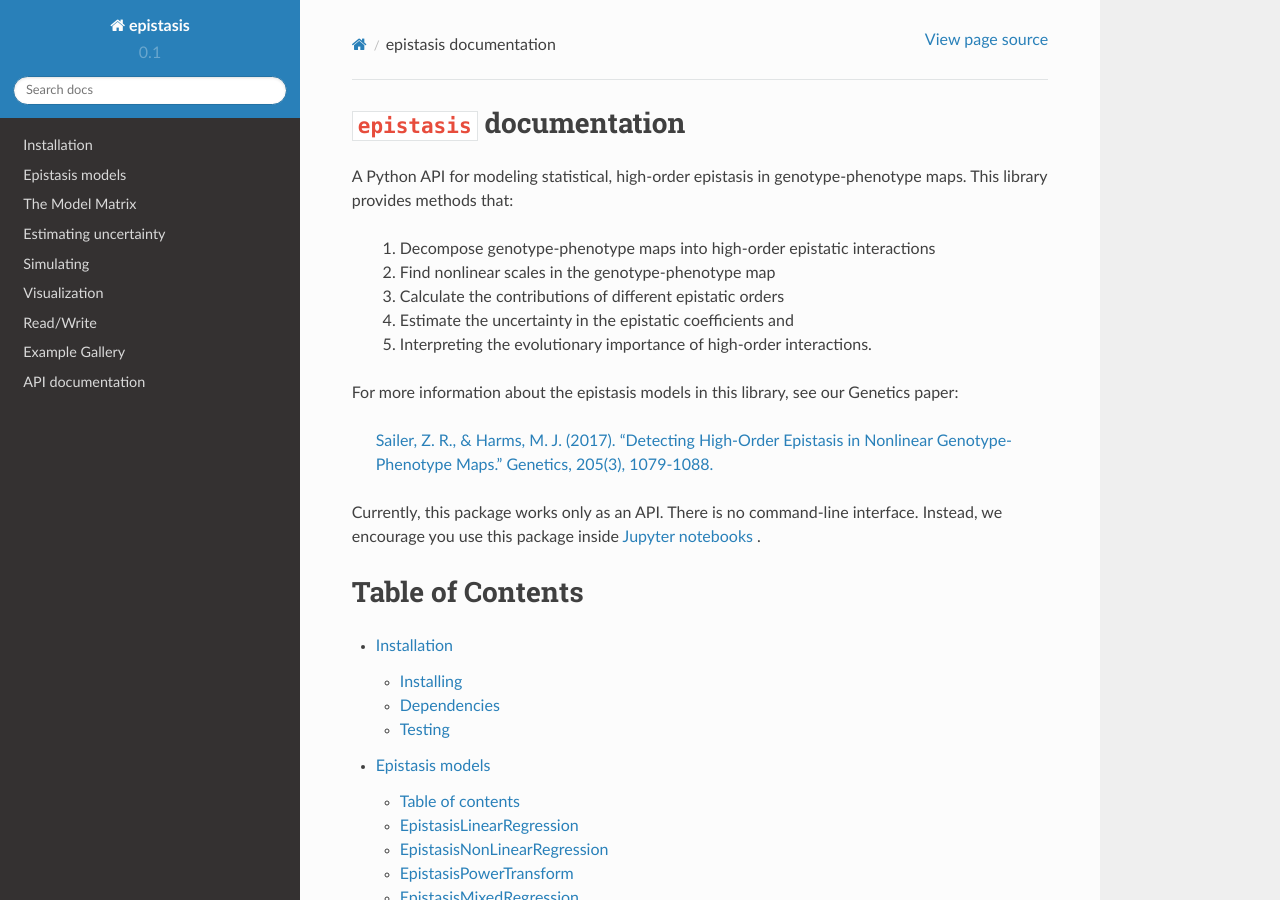
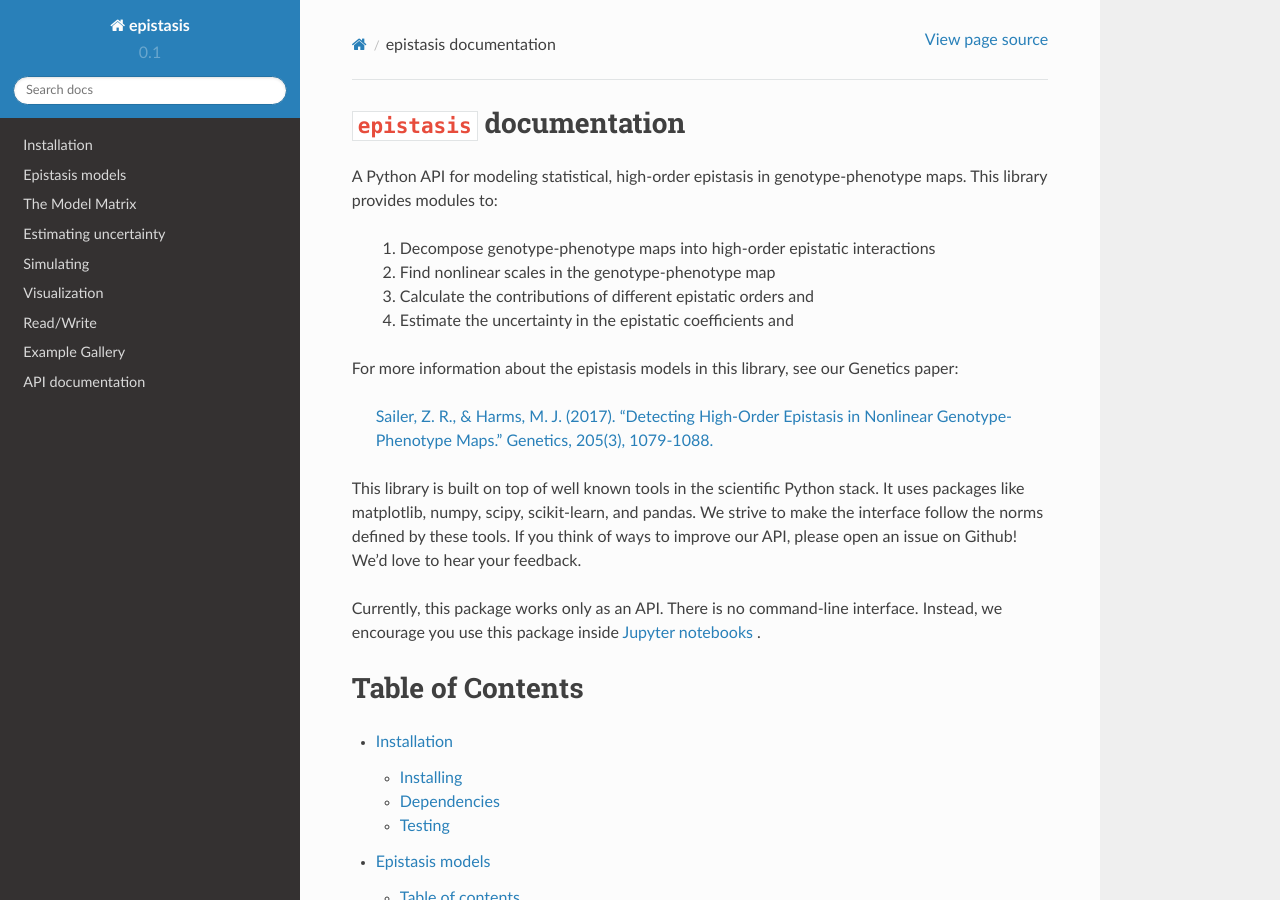
Before and after one commit to harmslab/epistasis, a Sphinx documentation site: the page built from docs/index.rst, in a window 1280 px wide and 900 px high. Built offline with Sphinx 7.4.7 and the Read the Docs theme 2.0.0, drawn with Linux system fonts in a browser that asks for light colours.

Commit message:
update docs

```diff
--- a/docs/index.rst
+++ b/docs/index.rst
@@ -7,19 +7,23 @@
 ===========================
 
 A Python API for modeling statistical, high-order epistasis in genotype-phenotype maps.
-This library provides methods that:
+This library provides modules to:
 
     1. Decompose genotype-phenotype maps into high-order epistatic interactions
     2. Find nonlinear scales in the genotype-phenotype map
-    3. Calculate the contributions of different epistatic orders
+    3. Calculate the contributions of different epistatic orders and
     4. Estimate the uncertainty in the epistatic coefficients and
-    5. Interpreting the evolutionary importance of high-order interactions.
 
 For more information about the epistasis models in this library, see our Genetics paper:
 
     `Sailer, Z. R., & Harms, M. J. (2017). "Detecting High-Order Epistasis in Nonlinear Genotype-Phenotype Maps." Genetics, 205(3), 1079-1088.`_
 
 .. _`Sailer, Z. R., & Harms, M. J. (2017). "Detecting High-Order Epistasis in Nonlinear Genotype-Phenotype Maps." Genetics, 205(3), 1079-1088.`: http://www.genetics.org/content/205/3/1079
+
+This library is built on top of well known tools in the scientific Python stack.
+It uses packages like matplotlib, numpy, scipy, scikit-learn, and pandas. We strive
+to make the interface follow the norms defined by these tools. If you think of ways
+to improve our API, please open an issue on Github! We'd love to hear your feedback.
 
 Currently, this package works only as an API. There is no command-line
 interface. Instead, we encourage you use this package inside `Jupyter notebooks`_ .
--- a/docs/pages/estimating-uncertainty.rst
+++ b/docs/pages/estimating-uncertainty.rst
@@ -32,10 +32,10 @@ Basic Example
 
     # Initialize a sampler.
     fitter = BayesianSampler(model)
-    fitter.sample(500)
+    samples = fitter.sample(500)
 
     # Plot the Posterior
-    fig = corner.corner(fitter.samples, truths=sim.epistasis.values)
+    fig = corner.corner(samples, truths=sim.epistasis.values)
 
 
 .. image:: ../img/bayes-estimate-uncertainty.png
--- a/docs/pages/io.rst
+++ b/docs/pages/io.rst
@@ -1,9 +1,8 @@
 Read/Write
 ==========
 
-
-All epistasis models/simulators use Pandas_ Series/DataFrames under the hood, and thus, can read/write
-genotype-phenotype data in various formats. This page lists a few.
+All epistasis models/simulators store data in Pandas_ Series/DataFrames, so the data
+can be easily saved to disk in various formats. This page lists a few.
 
 .. _Pandas: http://pandas.pydata.org/
 
```
Also changed, not shown: 1 other file.
